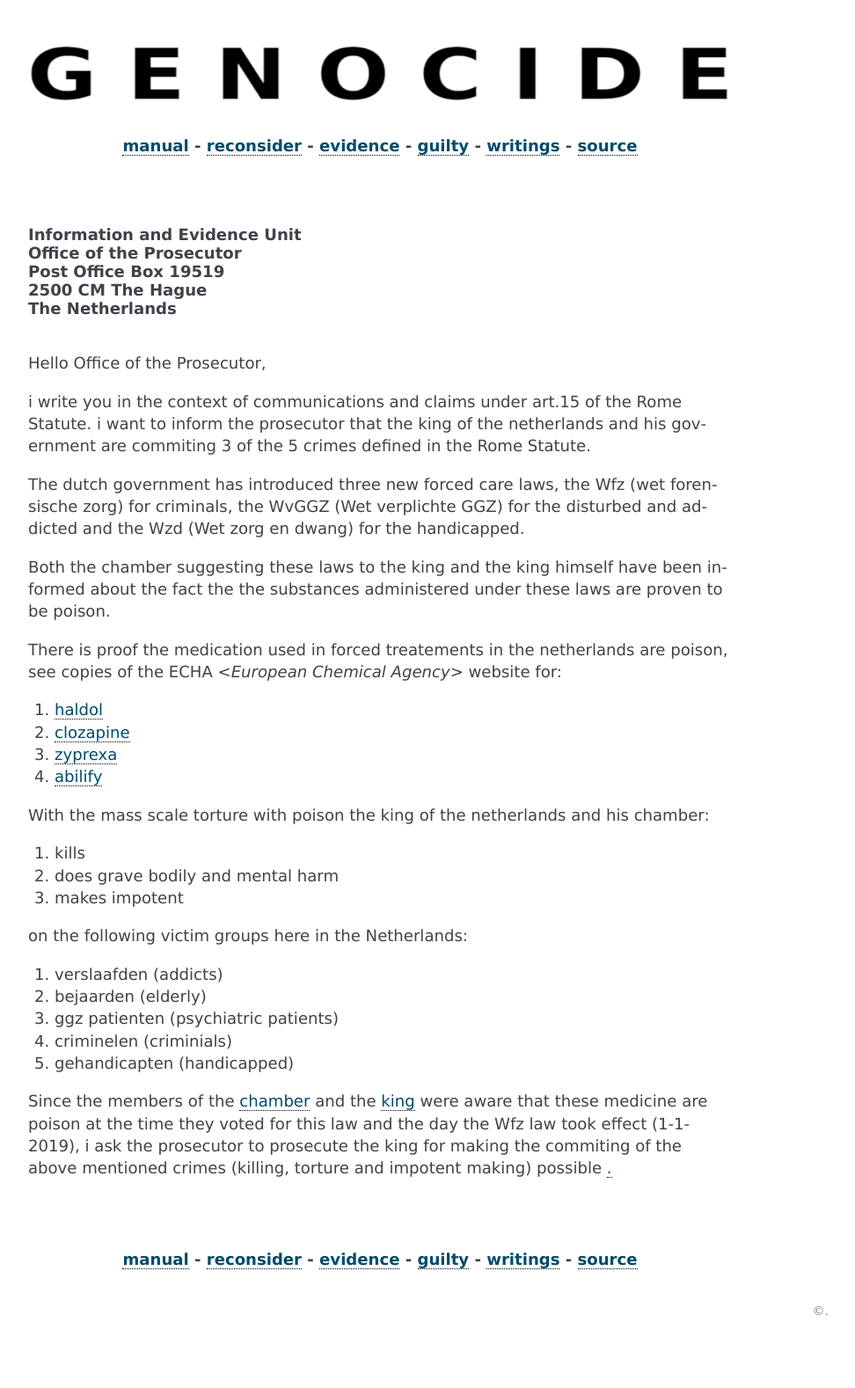
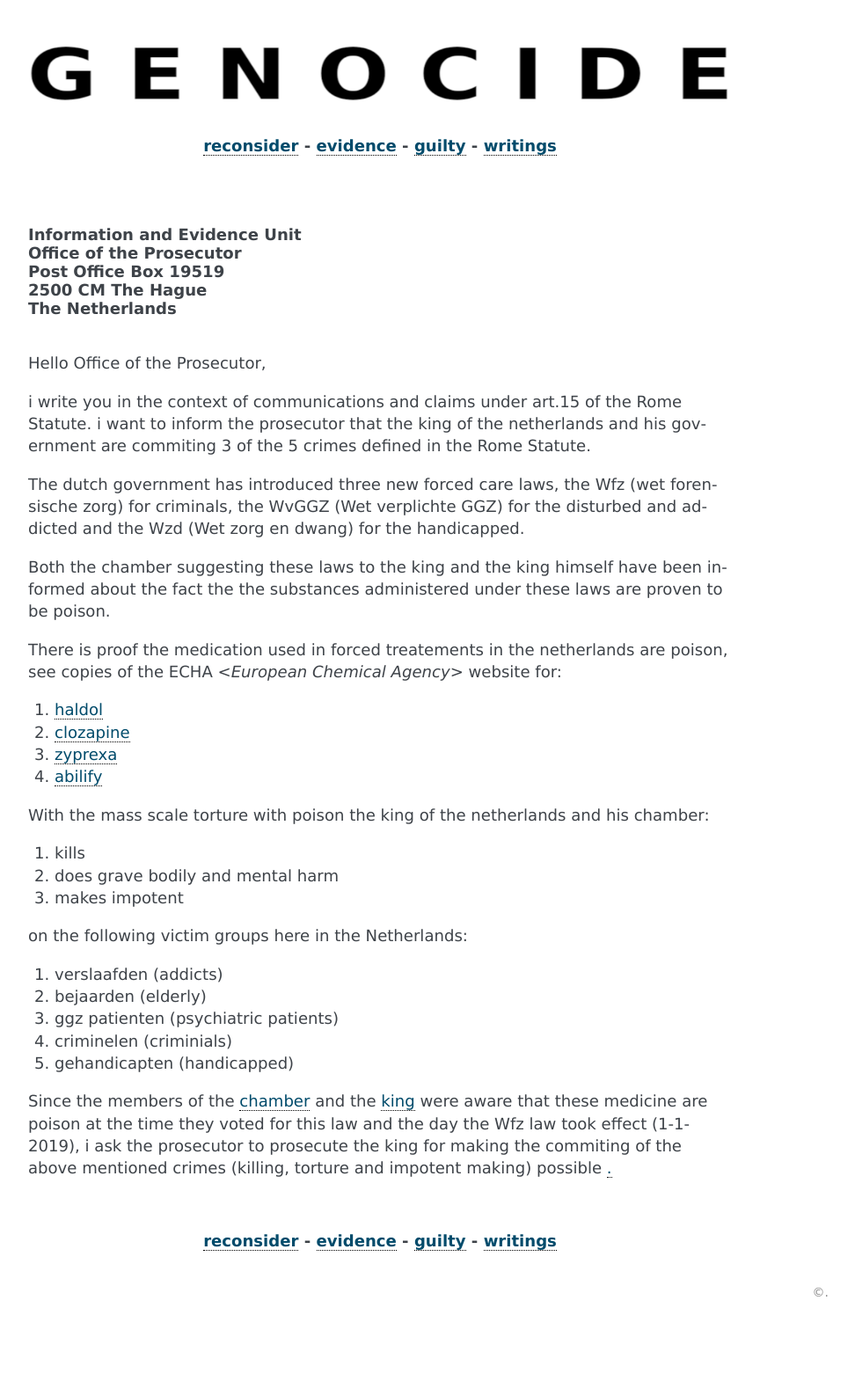
Before and after one commit to bthate/sbn, a Sphinx documentation site: the page built from docs/index.rst, in a window 1280 px wide. Shown: the whole page at 88% size, without its empty margins (168-1140 px from the left). Built offline with Sphinx 7.4.7, drawn with Linux system fonts in a browser that asks for light colours; after the commit the page ends 1557 px from its top, so only the background shows below that.

Commit message:
update epilog

```diff
--- a/docs/conf.py
+++ b/docs/conf.py
@@ -100,10 +100,11 @@ rst_prolog = '''.. image:: genocide.png
 
 .. raw:: html
 
+    <br>
     <center>
     <b>
 
-:ref:`manual <manual>` - :ref:`reconsider <reconsider>` - :ref:`evidence <evidence>` - :ref:`guilty <guilty>` - :ref:`writings <writings>` - :ref:`source <source>`
+:ref:`reconsider <reconsider>` - :ref:`evidence <evidence>` - :ref:`guilty <guilty>` - :ref:`writings <writings>`
 
 .. raw:: html
 
@@ -114,11 +115,11 @@ rst_prolog = '''.. image:: genocide.png
 
 rst_epilog = '''.. raw:: html
 
-    <br><br>
+    <br>
     <center>
     <b>
 
-:ref:`manual <manual>` - :ref:`reconsider <reconsider>` - :ref:`evidence <evidence>` - :ref:`guilty <guilty>` - :ref:`writings <writings>` - :ref:`source <source>`
+:ref:`reconsider <reconsider>` - :ref:`evidence <evidence>` - :ref:`guilty <guilty>` - :ref:`writings <writings>`
 
 .. raw:: html
 
```
